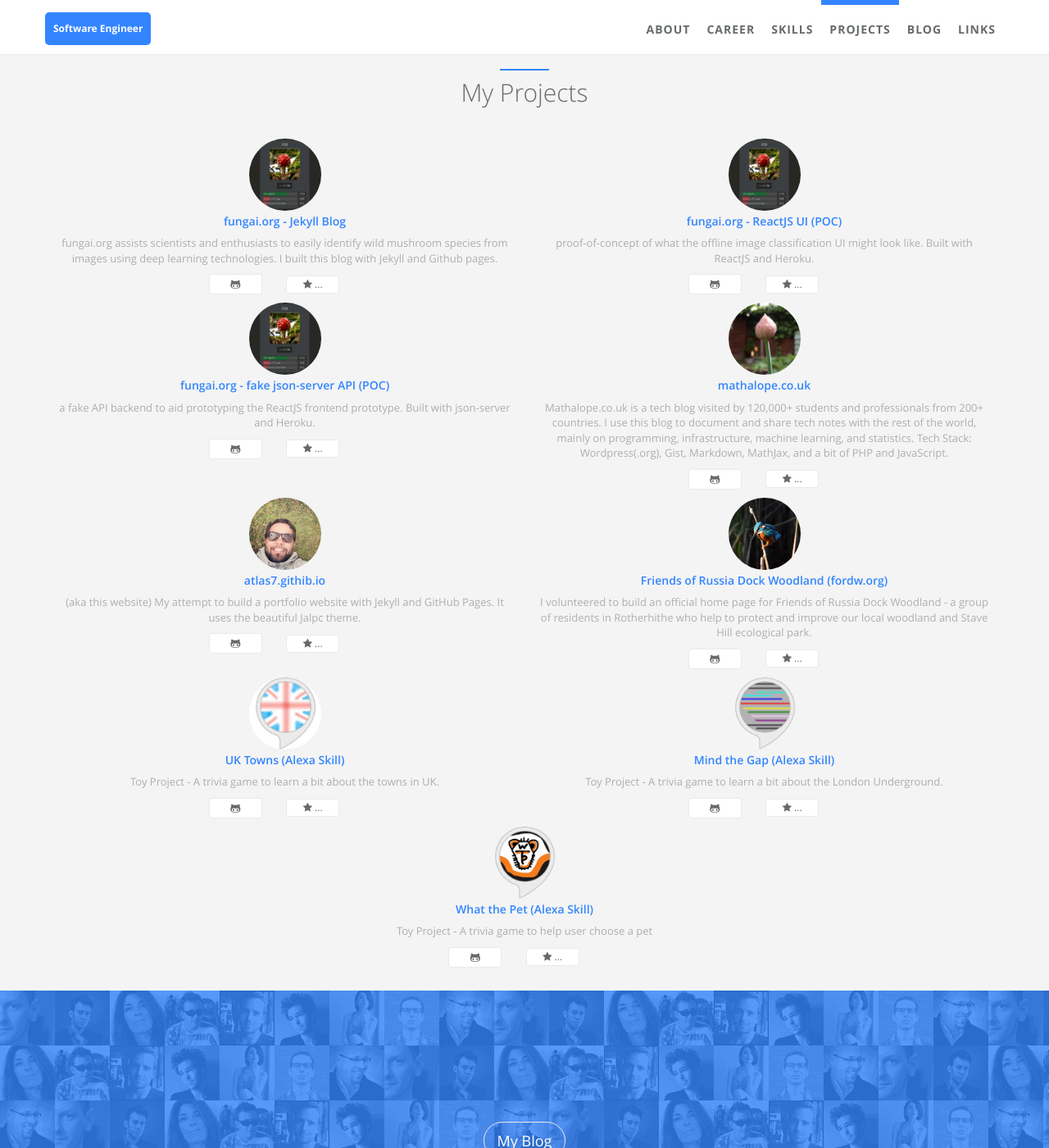
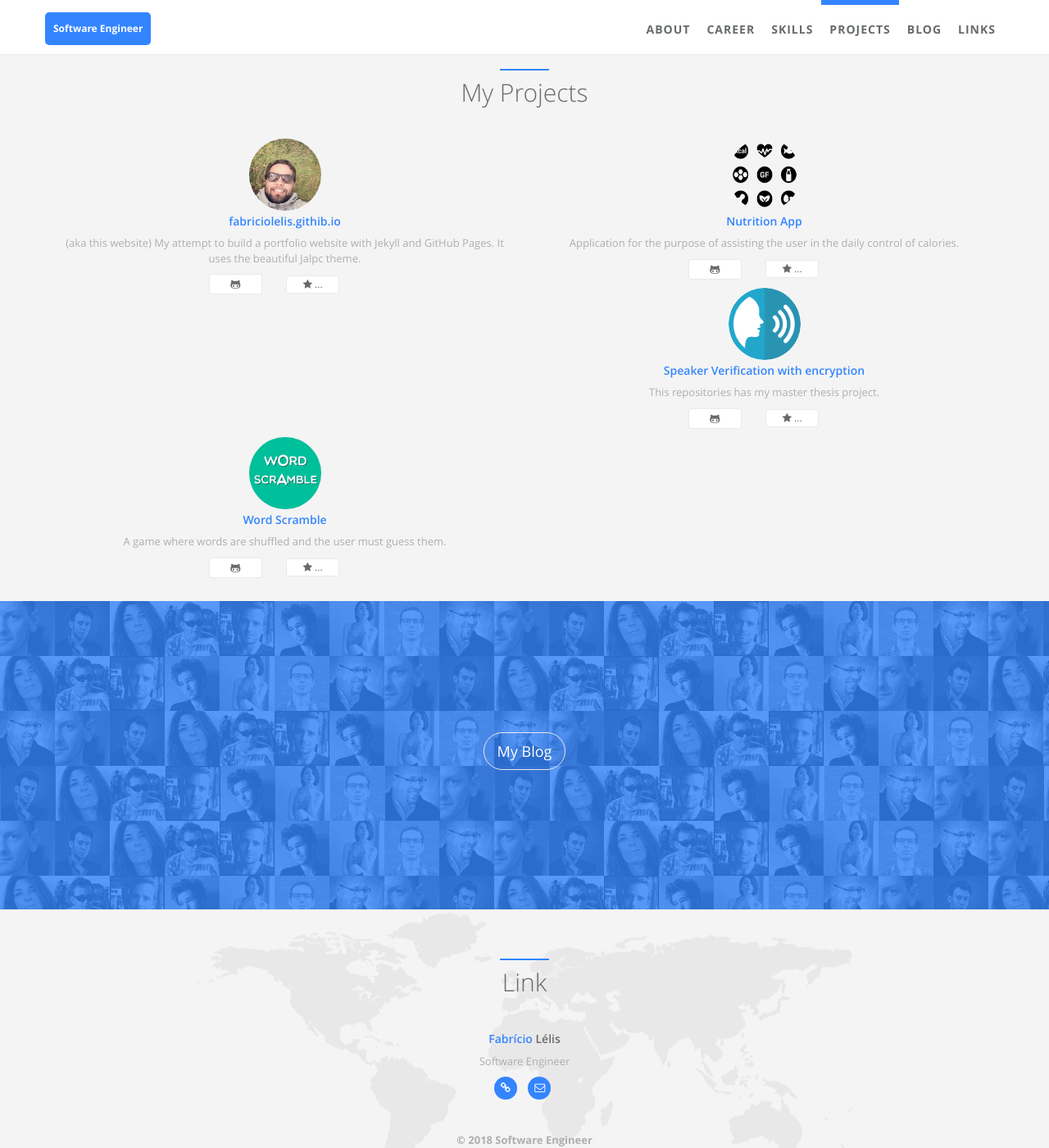
Before and after one commit to fabriciolelis/fabriciolelis.github.io, a Jekyll site: the page built from index.html, in a window 1280 px wide and 1400 px high, scrolled down 2276 px. Shown: the whole window at 82% size. Built offline with Jekyll 4.4.1, drawn with Linux system fonts in a browser that asks for light colours.

Commit message:
My project with one error

```diff
--- a/_data/index/projects.yml
+++ b/_data/index/projects.yml
@@ -2,87 +2,40 @@
 # If you don't have language feature(language.yml is empty), ignore "i18n" items
 # Suggest projects' img be located at '/static/assets/img/landing', and edit following img items.
 
-- name: fungai.org - Jekyll Blog
+- name: fabriciolelis.githib.io
 #  i18n:
-  url: https://atlas7.github.io/fungai-blog/
-  gh_user: Atlas7
-  repo: fungai-blog
-  img: /static/assets/img/landing/fungai_org_icon.png
-  desc: >
-    fungai.org assists scientists and enthusiasts to easily identify wild mushroom species from images using
-    deep learning technologies. I built this blog with Jekyll and Github pages.
-
-- name: fungai.org - ReactJS UI (POC)
-#  i18n:
-  url: https://fungai-react-ui.herokuapp.com/fungpredict
-  gh_user: Atlas7
-  repo: fungai-react-ui
-  img: /static/assets/img/landing/fungai_org_icon.png
-  desc: proof-of-concept of what the offline image classification UI might look like. Built with ReactJS and Heroku.
-
-- name: fungai.org - fake json-server API (POC)
-#  i18n:
-  url: https://fungai-json-server-heroku.herokuapp.com/
-  gh_user: Atlas7
-  repo: fungai-json-server-heroku
-  img: /static/assets/img/landing/fungai_org_icon.png
-  desc: a fake API backend to aid prototyping the ReactJS frontend prototype. Built with json-server and Heroku.
-
-- name: mathalope.co.uk
-#  i18n:
-  url: http://mathalope.co.uk
-  gh_user: Atlas7
-  repo: mathalope
-  img: /static/assets/img/landing/mathalope_icon.png
-  desc: >
-    Mathalope.co.uk is a tech blog visited by 120,000+ students and professionals from 200+ countries. I use this blog
-    to document and share tech notes with the rest of the world, mainly on programming, infrastructure, machine
-    learning, and statistics. Tech Stack: Wordpress(.org), Gist, Markdown, MathJax, and a bit of PHP and JavaScript.
-
-- name: atlas7.githib.io
-#  i18n:
-  url: https://atlas7.github.io/
-  gh_user: Atlas7
-  repo: atlas7.github.io
+  url: https://fabriciolelis.github.io/
+  gh_user: fabriciolelis
+  repo: fabriciolelis.github.io
   img: /static/assets/img/landing/avatar.jpg
   desc: >
     (aka this website) My attempt to build a portfolio website with Jekyll and GitHub Pages.
-    It uses the beautiful Jalpc theme.
+     It uses the beautiful Jalpc theme.
 
-- name: Friends of Russia Dock Woodland (fordw.org)
+- name: Nutrition App
 #  i18n:
-  url: https://atlas7.github.io/fordworg/
-  gh_user: Atlas7
-  repo: fordworg
-  img: /static/assets/img/landing/kingfisher.jpg
+  url: https://github.com/caitanojunior/nutrition_app
+  gh_user: caitanojunior
+  repo: nutrition_app
+  img: /static/assets/img/landing/nutrition.png
+  desc: Application for the purpose of assisting the user in the daily control of calories.
+
+- name: Speaker Verification with encryption
+#  i18n:
+  url: https://github.com/fabriciolelis/sv-criptografia
+  gh_user: fabriciolelis
+  repo: sv-criptografia
+  img: /static/assets/img/landing/speaker_verification.png
+  desc: This repositories has my master thesis project.
+
+- name: Word Scramble
+#  i18n:
+  url: https://github.com/fabriciolelis/word_scramble
+  gh_user: fabriciolelis
+  repo: word_scramble
+  img: /static/assets/img/landing/wordScramble_icon.png
   desc: >
-    I volunteered to build an official home page for Friends of Russia Dock Woodland - a group of residents
-    in Rotherhithe who help to protect and improve our local woodland and Stave Hill ecological park.
-
-- name: UK Towns (Alexa Skill)
-#  i18n:
-  url: https://www.amazon.co.uk/Mathalope-co-uk-UK-Towns/dp/B072YJ3WZ8/ref=sr_1_1?s=digital-skills&ie=UTF8&qid=1511457656&sr=1-1&keywords=uk+towns
-  gh_user: Atlas7
-  repo: alexa-skill-uk-towns
-  img: /static/assets/img/landing/alexa_uk_towns_icon.png
-  desc: "Toy Project - A trivia game to learn a bit about the towns in UK."
-
-- name: Mind the Gap (Alexa Skill)
-#  i18n:
-  url: https://www.amazon.co.uk/Mathalope-co-uk-Mind-the-Gap/dp/B072SV753P/ref=sr_1_1?s=digital-skills&ie=UTF8&qid=1511457428&sr=1-1&keywords=mind+the+gap
-  gh_user: Atlas7
-  repo: alexa-skill-mind-the-gap
-  img: /static/assets/img/landing/alexa_mind_the_gap_icon.png
-  desc: "Toy Project - A trivia game to learn a bit about the London Underground."
-
-
-- name: What the Pet (Alexa Skill)
-#  i18n:
-  url: https://www.amazon.co.uk/Mathalope-co-uk-What-the-Pet/dp/B0733LLFJQ/ref=sr_1_2?s=digital-skills&ie=UTF8&qid=1511457387&sr=1-2&keywords=what+the+pet
-  gh_user: Atlas7
-  repo: alexa-skill-what-the-pet
-  img: /static/assets/img/landing/alexa_what_the_pet_icon.png
-  desc: "Toy Project - A trivia game to help user choose a pet"
+    A game where words are shuffled and the user must guess them.
 
 #- name: Jalpc
 #  i18n: jalpc
```
Also changed, not shown: static/assets/img/landing/nutrition.png (added), static/assets/img/landing/speaker_verification.png (added), static/assets/img/landing/wordScramble_icon.png (added).
